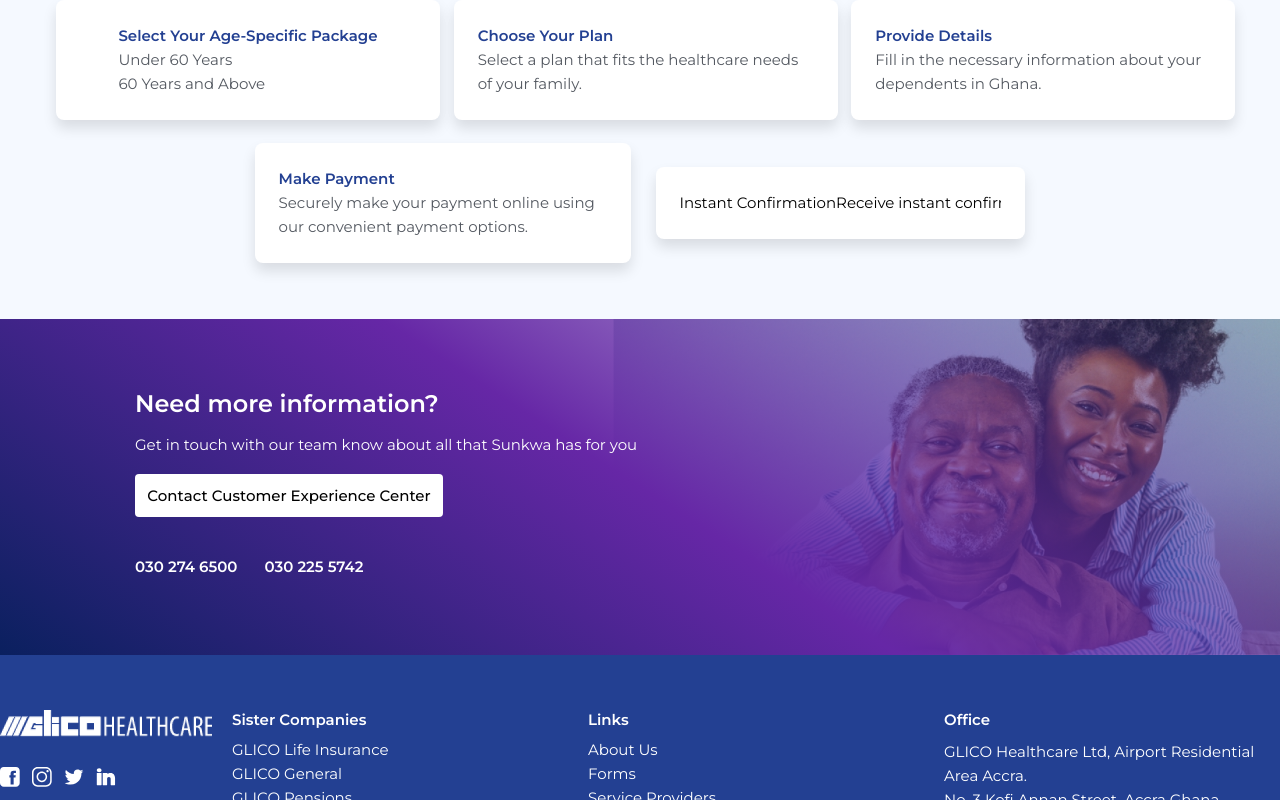
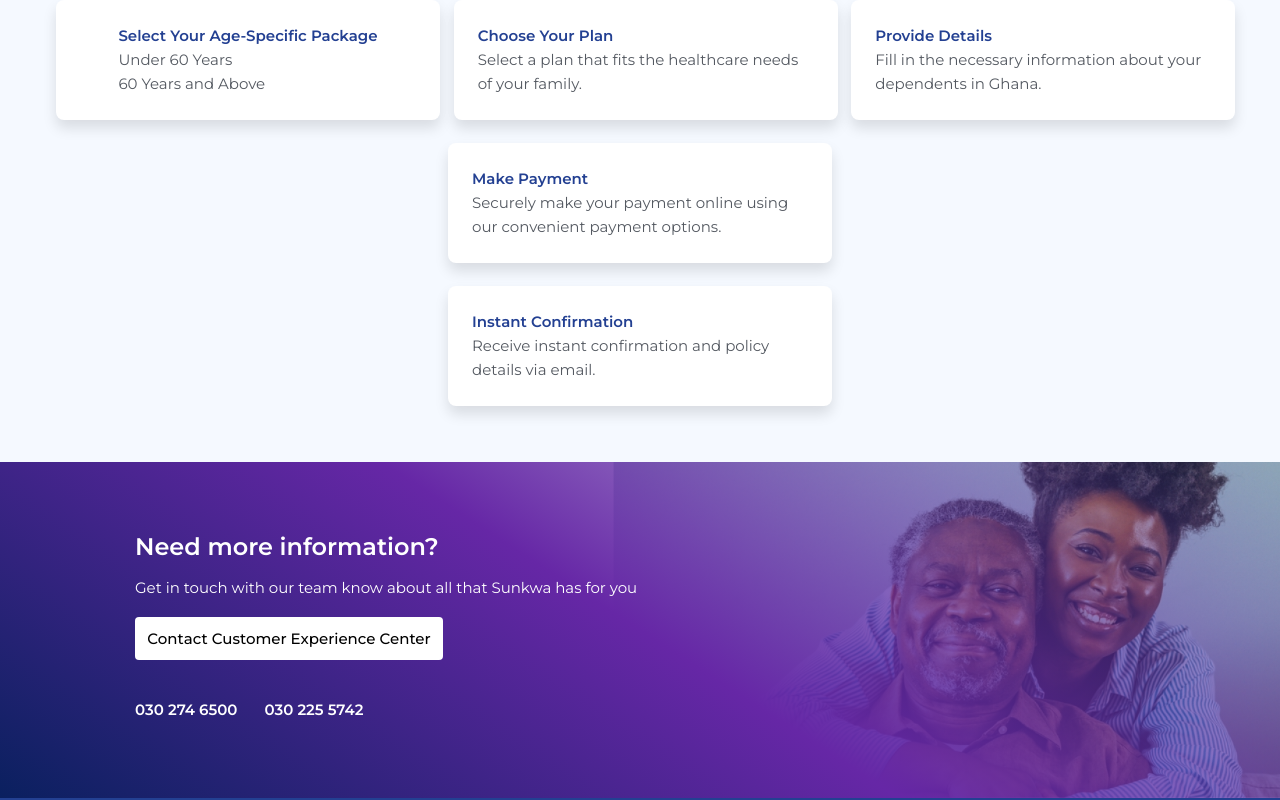
Before and after one commit to jayse45/landing_page_glico, a React (Create React App) app: page / in a window 1280 px wide. Shown: the part 2014-2814 px from the top of the page. Built offline with nearby package versions, Linux system fonts and the light colour scheme.

Commit message:
Added responsiveness for landing, login and register pages.

```diff
--- a/src/pages/Sunkwaplan/index.jsx
+++ b/src/pages/Sunkwaplan/index.jsx
@@ -30,7 +30,7 @@ const SunkwaplanPage = () => {
           </Text>
         </div>
         <div className="bg-white-A700 flex flex-col items-center justify-start w-full">
-          <div className="h-[481px] md:px-5 relative w-full">
+          <div className="h-[481px] sm:px-0 md:px-5 relative w-full">
             <Img
               className="h-[481px] m-auto object-cover w-full"
               src="images/img_rectangle1.png"
@@ -65,7 +65,7 @@ const SunkwaplanPage = () => {
             </div>
           </div>
         </div>
-        <div className="bg-indigo-800 h-[518px] sm:h-[913px] sm:p-[] pl-[78px] md:px-5 relative w-full">
+        <div className="bg-indigo-800 h-[518px] sm:h-[900px] sm:p-[] pl-[78px] md:px-5 relative w-full">
           <div className="absolute h-[518px] sm:hidden inset-y-[0] my-auto right-[0] w-[22%]">
             <div className="absolute flex sm:hidden inset-y-[0] left-[0] my-auto w-[82%]">
               <Img
@@ -85,7 +85,7 @@ const SunkwaplanPage = () => {
               alt="vectorThree"
             />
           </div>
-          <div className="absolute flex flex-col gap-6 sm:gap-6 inset-x-[0] items-center justify-start max-w-[846px] mx-auto sm:relative top-[13%] w-full">
+          <div className="absolute flex flex-col gap-6 sm:gap-6 inset-x-[0] items-center justify-start max-w-[846px] mx-auto sm:relative top-[13%] sm:top-[4%] w-full">
             <Text
               className="md:text-3xl sm:text-[28px] text-[32px] text-center text-white-A700 w-full"
               size="txtMontserratBold32WhiteA700"
@@ -107,7 +107,7 @@ const SunkwaplanPage = () => {
             </Text>
           </div>
           <List
-            className="absolute bottom-[13%] sm:bottom-[] sm:flex-col flex-row gap-[11px] grid md:grid-cols-2 grid-cols-4 h-[198px] inset-x-[0] justify-start max-w-[1284px] mx-auto sm:relative sm:top-[174px] w-full"
+            className="absolute bottom-[13%] sm:flex-col flex-row gap-[11px] grid md:grid-cols-2 grid-cols-4 h-[198px] inset-x-[0] justify-start max-w-[1284px] mx-auto sm:relative w-full sm:bottom-0 sm:h-[300px] sm:mt-16"
             orientation="horizontal"
           >
             <div className="bg-indigo-600 flex flex-1 flex-col h-full items-start justify-start p-5 rounded-[16px] w-full">
@@ -209,11 +209,8 @@ const SunkwaplanPage = () => {
           </List>
         </div>
         <div
-          className="common-pointer bg-white-A700 flex flex-col items-center justify-start p-[67px] md:px-10 sm:px-5 w-full"
+          className="common-pointer bg-white-A700 flex flex-col items-center justify-start p-[67px] md:px-10 sm:px-5 w-full sm:pt-[35px]"
           id="block1"
-          onClick={() => {
-            handleSectionNavigation("block1");
-          }}
         >
           <div className="flex md:flex-col flex-row md:gap-10 items-center justify-between max-w-[1292px] mb-[3px] mt-[19px] mx-auto w-full">
             <div className="flex md:flex-1 flex-col gap-[52px] items-center justify-start w-[41%] md:w-full">
@@ -249,7 +246,7 @@ const SunkwaplanPage = () => {
                 onClick={() => navigate("/above")}
               />
             </div>
-            <div className="md:h-[534px] h-[589px] relative w-[48%] md:w-full">
+            <div className="md:h-[534px] h-[589px] relative w-[48%] md:w-full sm:hidden">
               <Img
                 className="absolute h-[534px] inset-y-[0] left-[6%] my-auto object-cover rounded-[32px] w-[77%]"
                 src="images/img_rectangle12.png"
@@ -273,7 +270,7 @@ const SunkwaplanPage = () => {
             </div>
           </div>
         </div>
-        <div className="bg-gray-50_01 flex flex-col items-center justify-end p-14 md:px-10 sm:px-5 w-full">
+        <div className="bg-gray-50_01 flex flex-col items-center justify-end p-14 md:px-10 sm:px-5 w-full sm:pt-[36px]">
           <div className="flex flex-col gap-7 items-center justify-start max-w-[1204px] mx-auto w-full">
             <Text
               className="md:text-3xl sm:text-[28px] text-[32px] text-center text-indigo-800 w-full"
@@ -287,19 +284,19 @@ const SunkwaplanPage = () => {
                   className="sm:flex-col flex-row gap-[25px] grid sm:grid-cols-1 md:grid-cols-2 grid-cols-3 justify-center w-full"
                   orientation="horizontal"
                 >
-                  <div className="bg-white-A700 flex sm:flex-1 flex-col items-center justify-start sm:ml-[0] p-6 sm:px-5 rounded-lg shadow-bs w-96 sm:w-full">
+                  <div className="bg-white-A700 flex sm:flex-1 flex-col items-center justify-center sm:ml-[0] p-6 sm:px-5 rounded-lg shadow-bs w-96 sm:w-full sm:items-start">
                     <Text
                       className="leading-[24.00px] text-[15px] text-black-900"
                       size="txtMontserratRegular15Black900"
                     >
                       <span className="text-indigo-800 font-montserrat text-left font-semibold">
                         <>
-                          Select Your Age-Specific Package
+                        Select Your Age-Specific Package
                           <br />
                         </>
                       </span>
                       <span className="text-gray-700 font-montserrat text-left font-normal">
-                        <>
+                      <>
                           Under 60 Years
                           <br />
                           60 Years and Above
@@ -307,7 +304,7 @@ const SunkwaplanPage = () => {
                       </span>
                     </Text>
                   </div>
-                  <div className="bg-white-A700 flex sm:flex-1 flex-col items-center justify-center sm:ml-[0] p-6 sm:px-5 rounded-lg shadow-bs w-96 sm:w-full">
+                  <div className="bg-white-A700 flex sm:flex-1 flex-col items-center justify-center sm:ml-[0] p-6 sm:px-5 rounded-lg shadow-bs w-96 sm:w-full sm:items-start">
                     <Text
                       className="leading-[24.00px] text-[15px] text-black-900"
                       size="txtMontserratRegular15Black900"
@@ -324,7 +321,7 @@ const SunkwaplanPage = () => {
                       </span>
                     </Text>
                   </div>
-                  <div className="bg-white-A700 flex sm:flex-1 flex-col items-center justify-center sm:ml-[0] p-6 sm:px-5 rounded-lg shadow-bs w-96 sm:w-full">
+                  <div className="bg-white-A700 flex sm:flex-1 flex-col items-center justify-center sm:ml-[0] p-6 sm:px-5 rounded-lg shadow-bs w-96 sm:w-full sm:items-start">
                     <Text
                       className="leading-[24.00px] text-[15px] text-black-900"
                       size="txtMontserratRegular15Black900"
@@ -345,7 +342,7 @@ const SunkwaplanPage = () => {
                     </Text>
                   </div>
                 </List>
-                <div className="flex md:flex-col flex-row gap-[25px] items-center justify-center w-[66%] md:w-full">
+                <div className="flex md:flex-col flex-row gap-[25px] items-center justify-center w-[66%] md:w-full sm:items-start">
                   <div className="bg-white-A700 flex flex-col items-center justify-center p-6 sm:px-5 rounded-lg shadow-bs w-96 sm:w-full">
                     <Text
                       className="leading-[24.00px] text-[15px] text-black-900"
@@ -363,27 +360,33 @@ const SunkwaplanPage = () => {
                       </span>
                     </Text>
                   </div>
-                  <Input
-                    name="description_Five"
-                    placeholder="Instant Confirmation
-Receive instant confirmation and policy details via email."
-                    className="leading-[24.00px] p-0 placeholder:text-black-900 text-[15px] text-left w-full"
-                    wrapClassName="shadow-bs w-[49%] md:w-full"
-                    type="email"
-                    shape="round"
-                    color="white_A700"
-                    size="md"
-                    variant="fill"
-                  ></Input>
+                </div>
+                <div className="flex md:flex-col flex-row gap-[25px] items-center justify-center w-[66%] md:w-full sm:items-start">
+                  <div className="bg-white-A700 flex flex-col items-center justify-center p-6 sm:px-5 rounded-lg shadow-bs w-96 sm:w-full">
+                    <Text
+                      className="leading-[24.00px] text-[15px] text-black-900"
+                      size="txtMontserratRegular15Black900"
+                    >
+                      <span className="text-indigo-800 font-montserrat text-left font-semibold">
+                        <>
+                          Instant Confirmation
+                          <br />
+                        </>
+                      </span>
+                      <span className="text-gray-700 font-montserrat text-left font-normal">
+                        Receive instant confirmation and policy details via email.
+                      </span>
+                    </Text>
+                  </div>
                 </div>
               </div>
             </div>
           </div>
         </div>
         <div className="flex flex-col items-center justify-start w-full">
-          <div className="h-[336px] md:px-5 relative w-full">
+          <div className="h-[336px] md:px-5 relative w-full sm:px-0">
             <Img
-              className="h-[336px] m-auto object-cover w-full"
+              className="h-[336px] m-auto object-cover w-full sm:object-[25%]"
               src="images/img_rectangle2.png"
               alt="rectangleTwo"
             />
```
Also changed, not shown: src/pages/Login/index.jsx (+17 -8 lines), src/pages/Register/index.jsx (+15 -6 lines), 1 other file (tests, documents, lock files or other folders).
